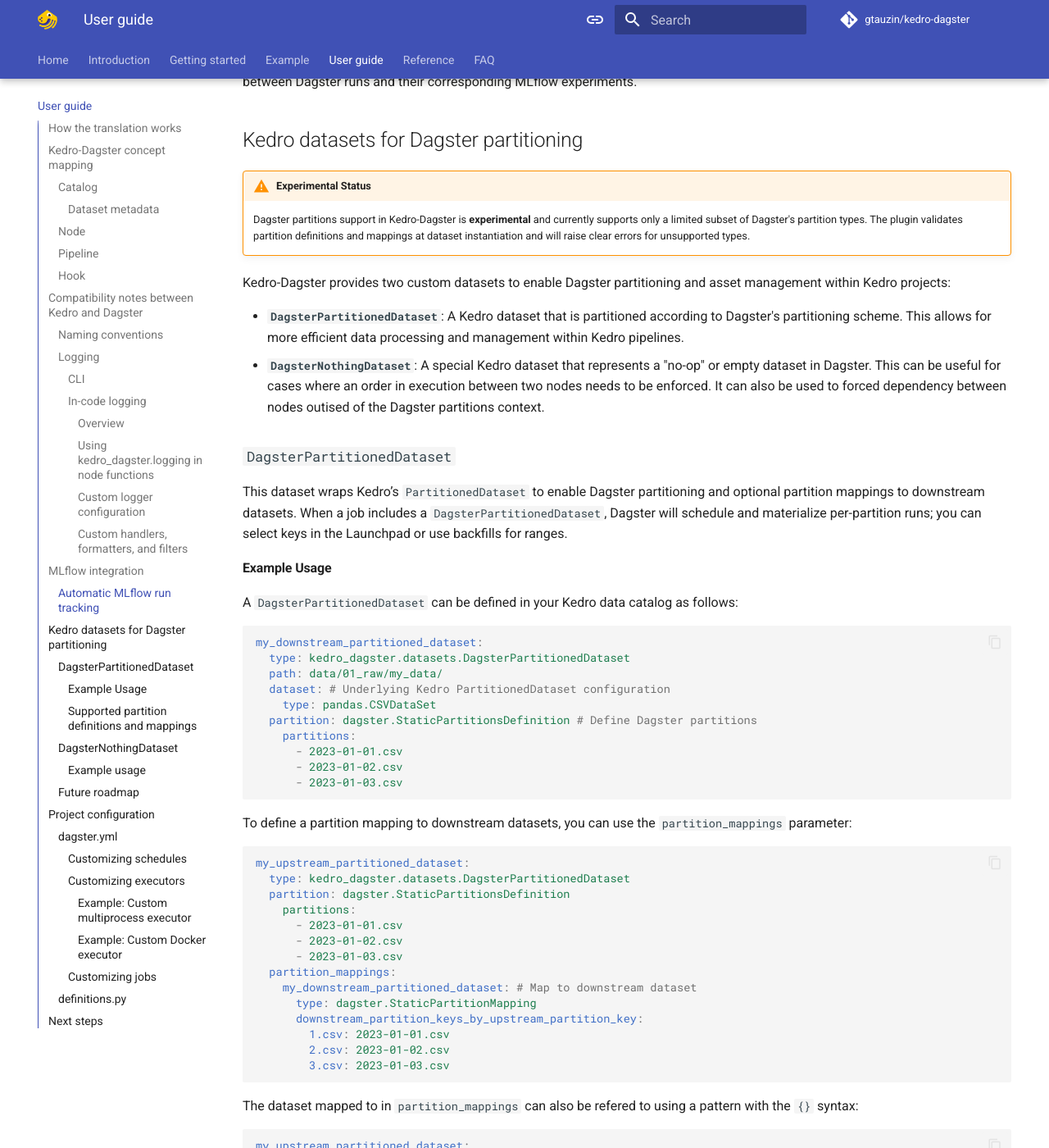
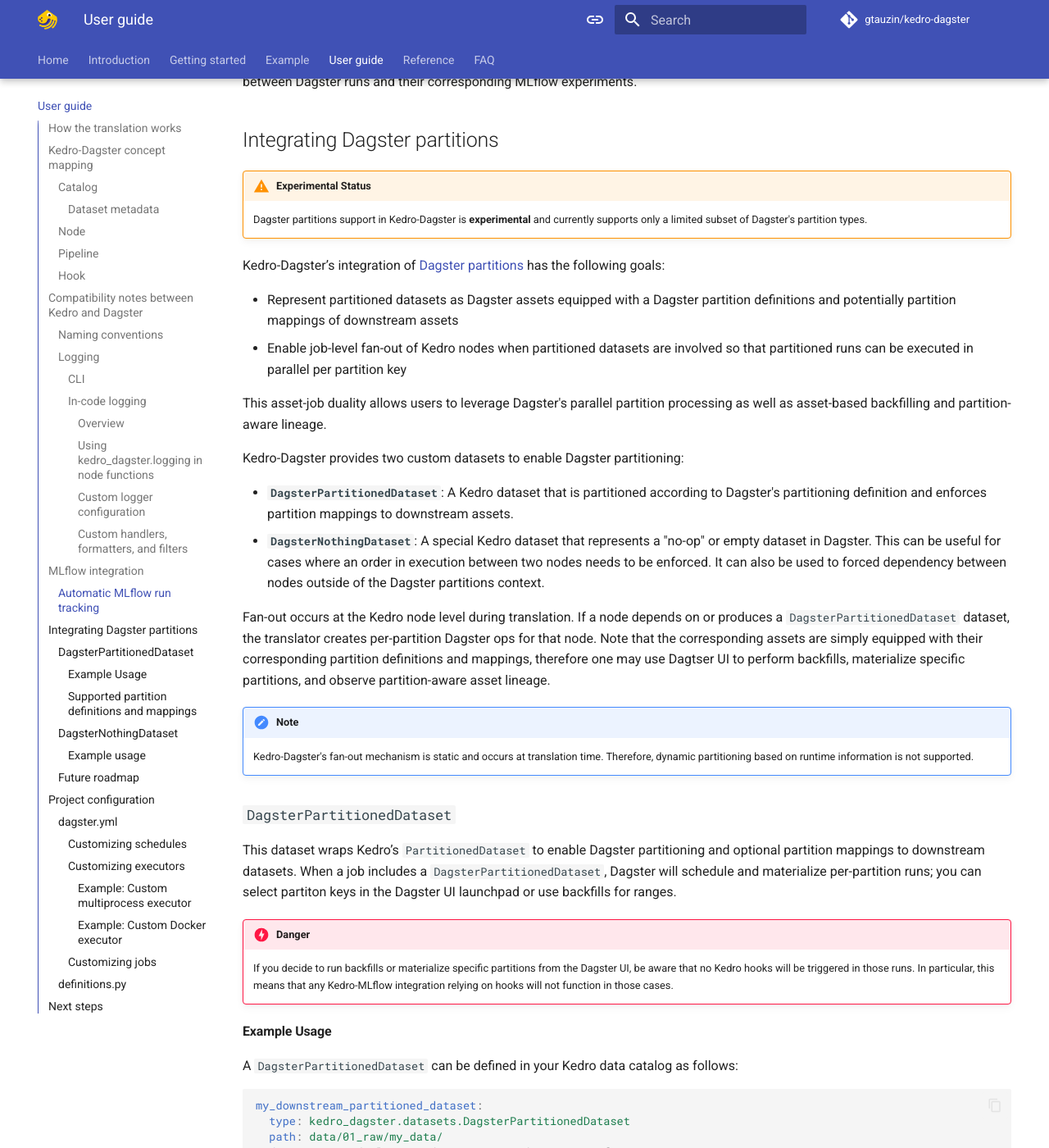
Before and after one commit to gtauzin/kedro-dagster, an MkDocs documentation site: the page built from docs/pages/guide.md, in a window 1280 px wide and 1400 px high, scrolled down 6487 px. Shown: the whole window at 82% size. Built offline with MkDocs 1.6.1 and Material for MkDocs 9.7.7, drawn with Linux system fonts in a browser that asks for light colours; comment, search, counter and statistics services are not loaded; the version menu is left out; some of the changed text lies outside the part shown.

Commit message:
Improve Dagster partitons documentation
Signed-off-by: Guillaume Tauzin <4648633+gtauzin@users.noreply.github.com>

```diff
--- a/docs/pages/guide.md
+++ b/docs/pages/guide.md
@@ -229,19 +229,34 @@
 
 Those details appear in the Dagster run logs, run tags, and asset materialization metadata, allowing users to quickly navigate between Dagster runs and their corresponding MLflow experiments.
 
-## Kedro datasets for Dagster partitioning
+## Integrating Dagster partitions
 
 !!! warning "Experimental Status"
-    Dagster partitions support in Kedro-Dagster is **experimental** and currently supports only a limited subset of Dagster's partition types. The plugin validates partition definitions and mappings at dataset instantiation and will raise clear errors for unsupported types.
+    Dagster partitions support in Kedro-Dagster is **experimental** and currently supports only a limited subset of Dagster's partition types.
 
-Kedro-Dagster provides two custom datasets to enable Dagster partitioning and asset management within Kedro projects:
+Kedro-Dagster’s integration of [Dagster partitions](https://docs.dagster.io/guides/build/partitions-and-backfills) has the following goals:
 
-- **`DagsterPartitionedDataset`**: A Kedro dataset that is partitioned according to Dagster's partitioning scheme. This allows for more efficient data processing and management within Kedro pipelines.
-- **`DagsterNothingDataset`**: A special Kedro dataset that represents a "no-op" or empty dataset in Dagster. This can be useful for cases where an order in execution between two nodes needs to be enforced. It can also be used to forced dependency between nodes outised of the Dagster partitions context.
+- Represent partitioned datasets as Dagster assets equipped with a Dagster partition definitions and potentially partition mappings of downstream assets
+- Enable job-level fan-out of Kedro nodes when partitioned datasets are involved so that partitioned runs can be executed in parallel per partition key
+
+This asset-job duality allows users to leverage Dagster's parallel partition processing as well as asset-based backfilling and partition-aware lineage.
+
+Kedro-Dagster provides two custom datasets to enable Dagster partitioning:
+
+- **`DagsterPartitionedDataset`**: A Kedro dataset that is partitioned according to Dagster's partitioning definition and enforces partition mappings to downstream assets.
+- **`DagsterNothingDataset`**: A special Kedro dataset that represents a "no-op" or empty dataset in Dagster. This can be useful for cases where an order in execution between two nodes needs to be enforced. It can also be used to forced dependency between nodes outside of the Dagster partitions context.
+
+Fan-out occurs at the Kedro node level during translation. If a node depends on or produces a `DagsterPartitionedDataset` dataset, the translator creates per-partition Dagster ops for that node. Note that the corresponding assets are simply equipped with their corresponding partition definitions and mappings, therefore one may use Dagtser UI to perform backfills, materialize specific partitions, and observe partition-aware asset lineage.
+
+!!! note
+    Kedro-Dagster's fan-out mechanism is static and occurs at translation time. Therefore, dynamic partitioning based on runtime information is not supported.
 
 ### `DagsterPartitionedDataset`
 
-This dataset wraps Kedro’s `PartitionedDataset` to enable Dagster partitioning and optional partition mappings to downstream datasets. When a job includes a `DagsterPartitionedDataset`, Dagster will schedule and materialize per-partition runs; you can select keys in the Launchpad or use backfills for ranges.
+This dataset wraps Kedro’s `PartitionedDataset` to enable Dagster partitioning and optional partition mappings to downstream datasets. When a job includes a `DagsterPartitionedDataset`, Dagster will schedule and materialize per-partition runs; you can select partiton keys in the Dagster UI launchpad or use backfills for ranges.
+
+!!! danger
+    If you decide to run backfills or materialize specific partitions from the Dagster UI, be aware that no Kedro hooks will be triggered in those runs. In particular, this means that any Kedro-MLflow integration relying on hooks will not function in those cases.
 
 #### Example Usage
 
```
Also changed, not shown: other parts of docs/pages/guide.md (+1 -1 lines).
